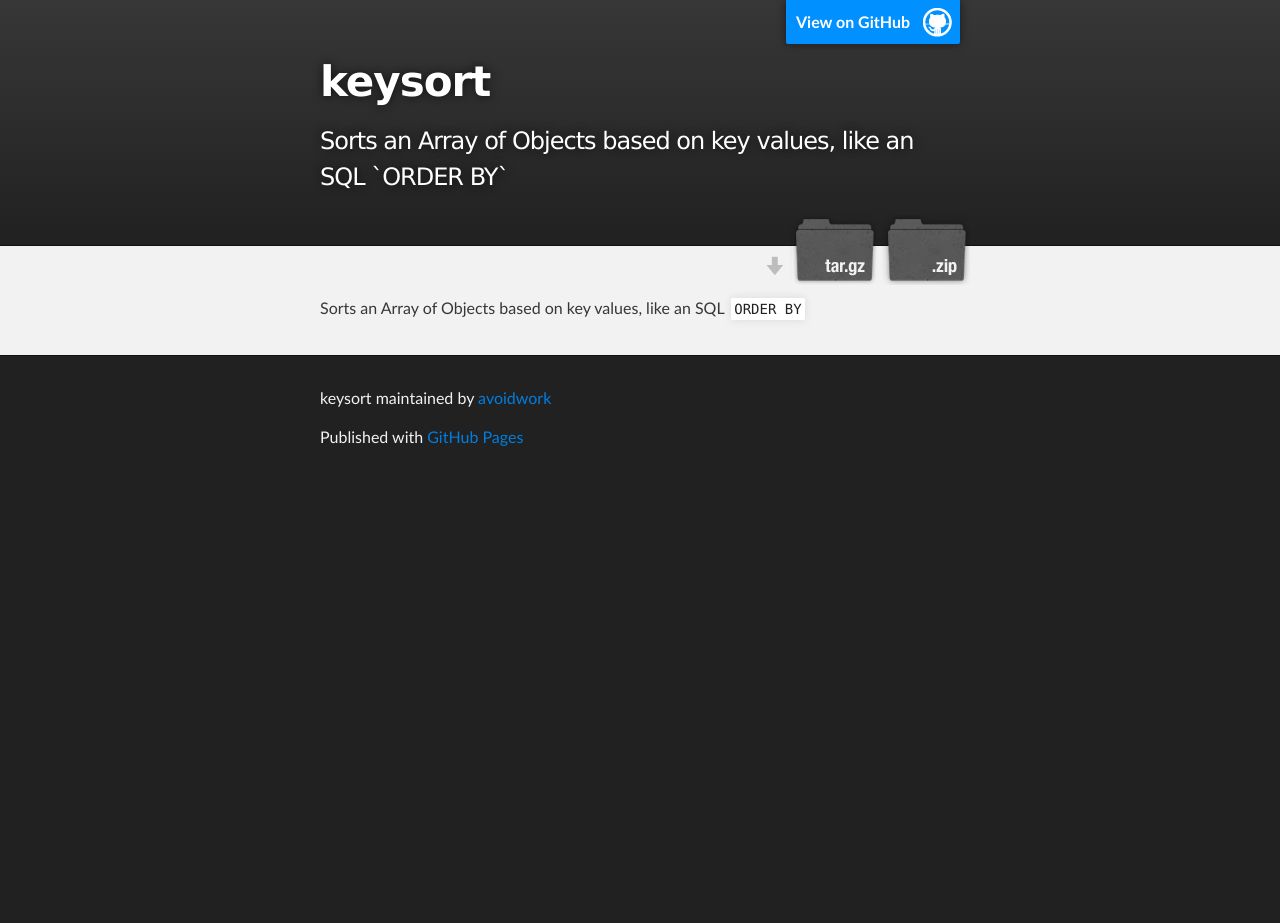
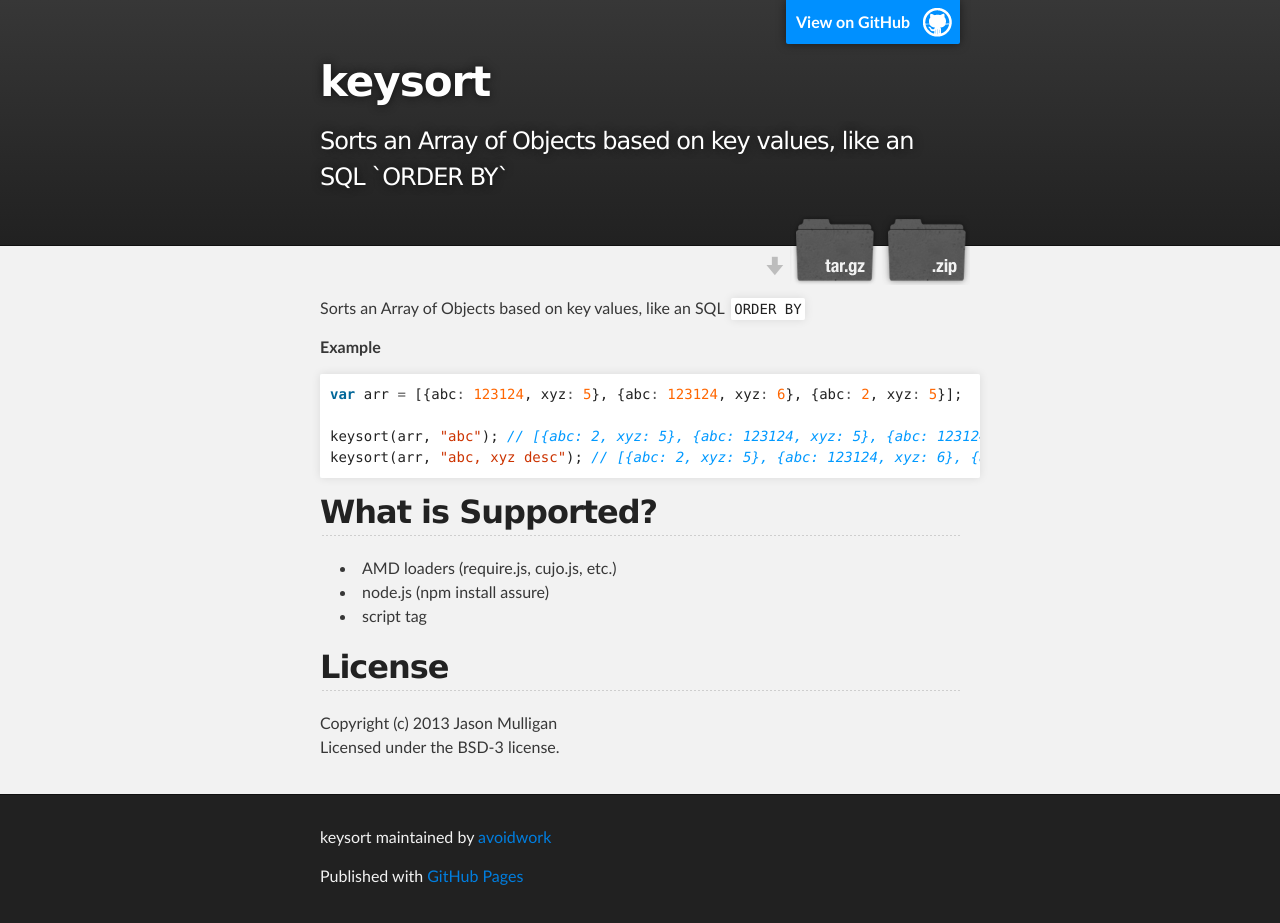
Before and after one commit to avoidwork/keysort, a plain HTML site: page index.html in a window 1280 px wide. Before the commit the page ends 800 px from the top, so only its background shows below. Drawn offline with Linux system fonts and the light colour scheme.

Commit message:
Create gh-pages branch via GitHub

```diff
--- a/index.html
+++ b/index.html
@@ -32,6 +32,27 @@
     <div id="main_content_wrap" class="outer">
       <section id="main_content" class="inner">
         <p>Sorts an Array of Objects based on key values, like an SQL <code>ORDER BY</code></p>
+
+<p><strong>Example</strong></p>
+
+<div class="highlight"><pre><span class="kd">var</span> <span class="nx">arr</span> <span class="o">=</span> <span class="p">[{</span><span class="nx">abc</span><span class="o">:</span> <span class="mi">123124</span><span class="p">,</span> <span class="nx">xyz</span><span class="o">:</span> <span class="mi">5</span><span class="p">},</span> <span class="p">{</span><span class="nx">abc</span><span class="o">:</span> <span class="mi">123124</span><span class="p">,</span> <span class="nx">xyz</span><span class="o">:</span> <span class="mi">6</span><span class="p">},</span> <span class="p">{</span><span class="nx">abc</span><span class="o">:</span> <span class="mi">2</span><span class="p">,</span> <span class="nx">xyz</span><span class="o">:</span> <span class="mi">5</span><span class="p">}];</span>
+
+<span class="nx">keysort</span><span class="p">(</span><span class="nx">arr</span><span class="p">,</span> <span class="s2">"abc"</span><span class="p">);</span> <span class="c1">// [{abc: 2, xyz: 5}, {abc: 123124, xyz: 5}, {abc: 123124, xyz: 6}];</span>
+<span class="nx">keysort</span><span class="p">(</span><span class="nx">arr</span><span class="p">,</span> <span class="s2">"abc, xyz desc"</span><span class="p">);</span> <span class="c1">// [{abc: 2, xyz: 5}, {abc: 123124, xyz: 6}, {abc: 123124, xyz: 5}];</span>
+</pre></div>
+
+<h2>
+<a name="what-is-supported" class="anchor" href="#what-is-supported"><span class="octicon octicon-link"></span></a>What is Supported?</h2>
+
+<ul>
+<li>AMD loaders (require.js, cujo.js, etc.)</li>
+<li>node.js (npm install assure)</li>
+<li>script tag</li>
+</ul><h2>
+<a name="license" class="anchor" href="#license"><span class="octicon octicon-link"></span></a>License</h2>
+
+<p>Copyright (c) 2013 Jason Mulligan<br>
+Licensed under the BSD-3 license.</p>
       </section>
     </div>
 
```
Also changed, not shown: params.json (+1 -1 lines).
